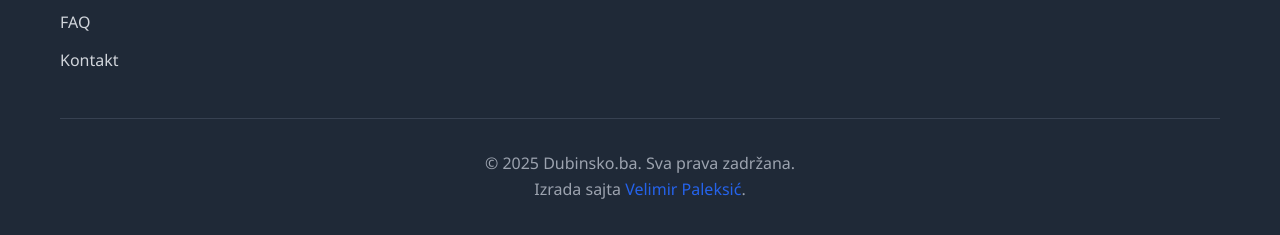
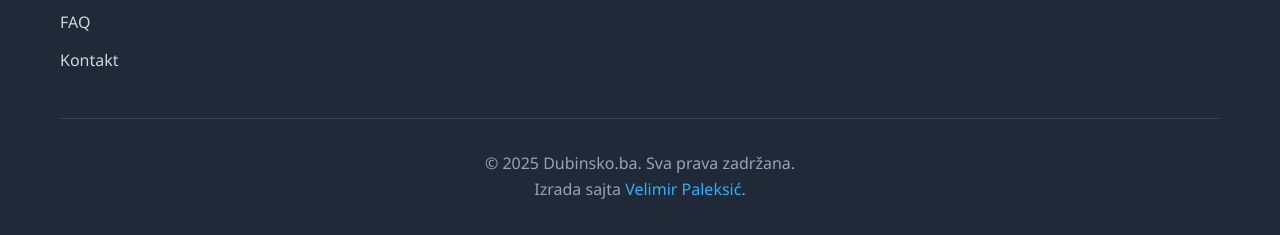
Before and after one commit to velimirpaleksic/dubinsko-ba, a plain HTML site: page index.html in a window 1280 px wide. Shown: the part 6053-6288 px from the top of the page. Drawn offline with Linux system fonts and the light colour scheme.

Commit message:
Update index.html

```diff
--- a/index.html
+++ b/index.html
@@ -511,7 +511,7 @@
 
         .footer-bottom a {
             text-decoration: none;
-            color: #2563eb;
+            color: #2bb1ff;
         }
 
         .footer-section h4 {
```
